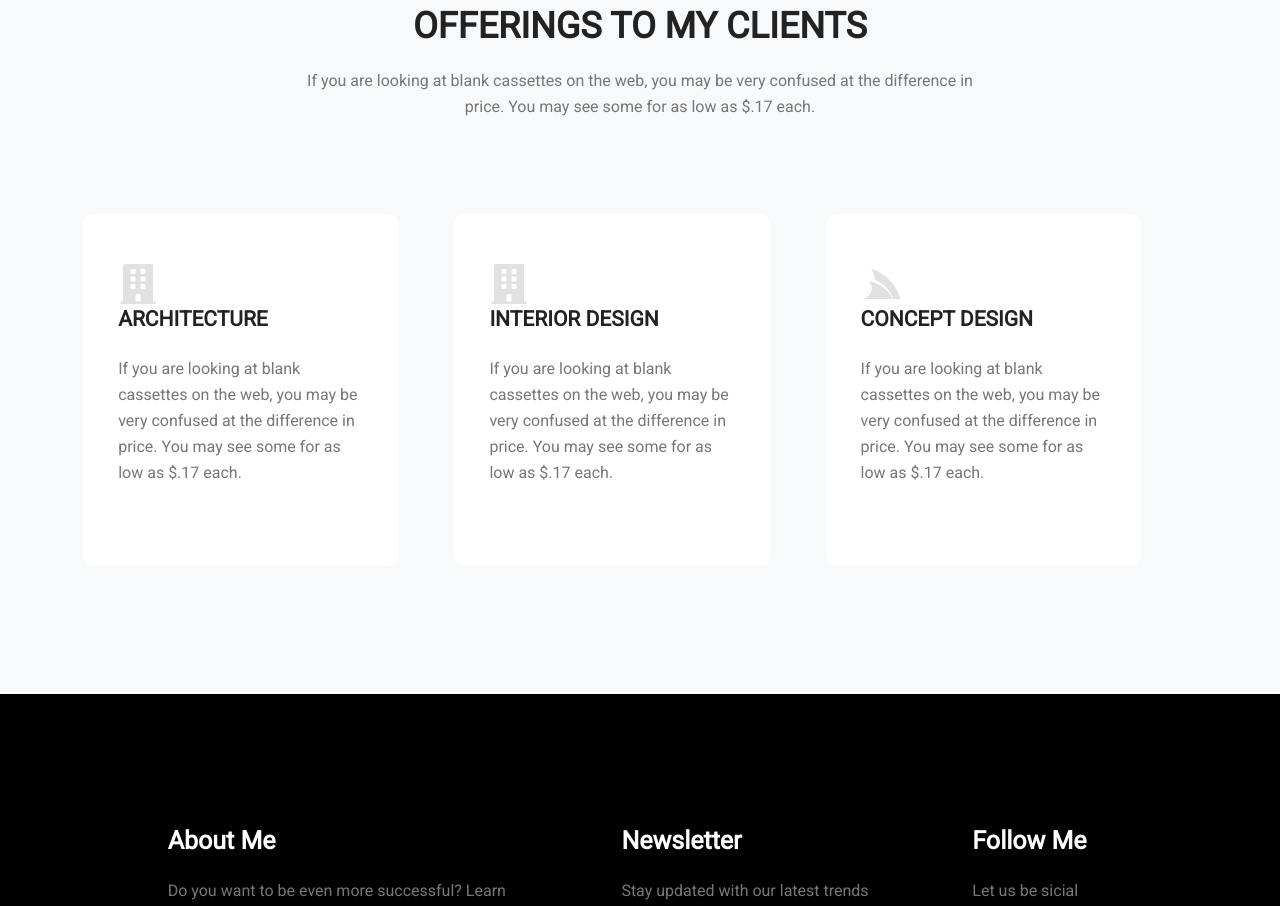
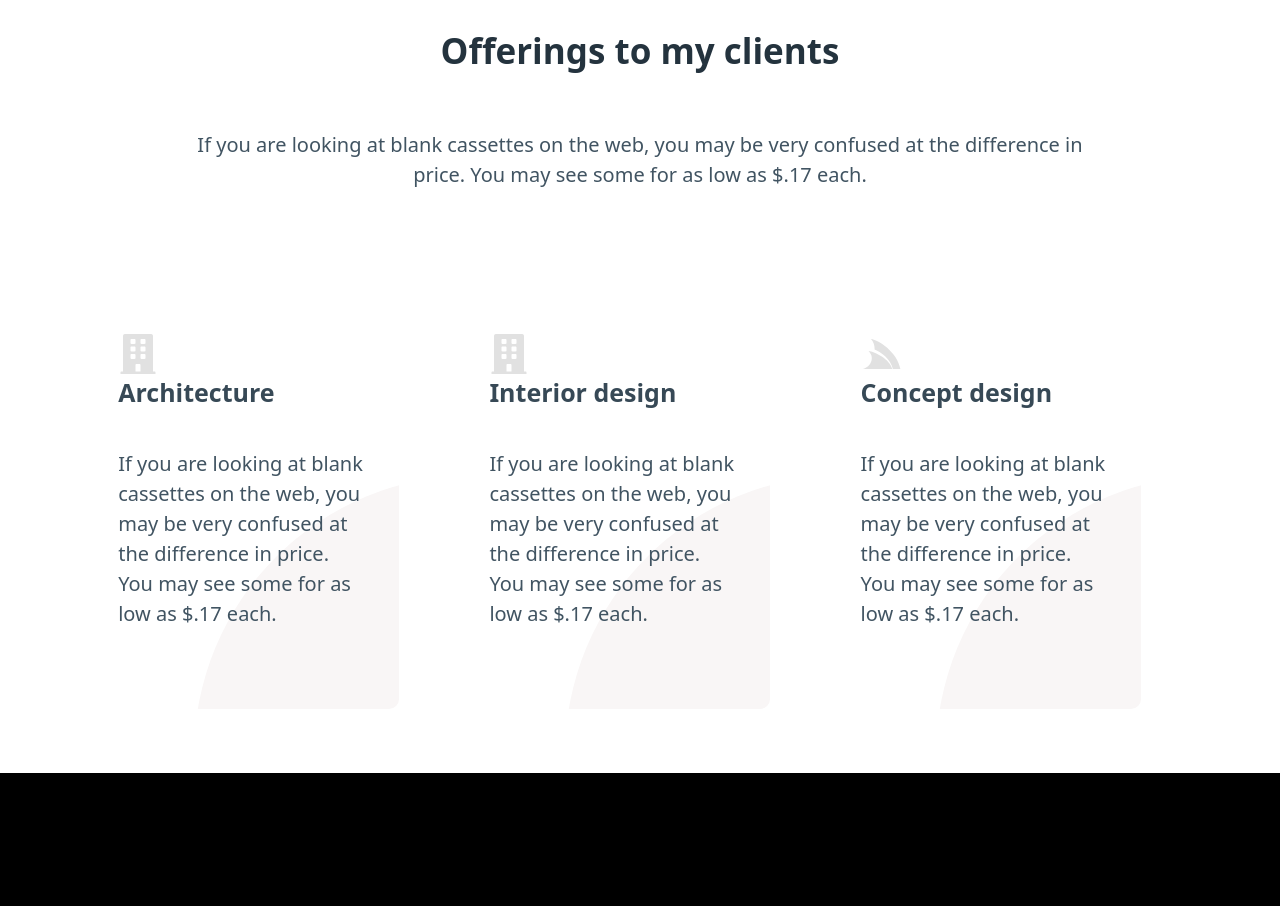
Before and after one commit to ismoilkhon/ismoilkhon.github.io, a React (Create React App) app: page / in a window 1280 px wide. Shown: the part 1740-2646 px from the top of the page. Built offline with nearby package versions, Linux system fonts and the light colour scheme; the HTML template or start-up script is replaced by a standard one.

Commit message:
fixed-navBar

```diff
--- a/src/Screens/nav/index.js
+++ b/src/Screens/nav/index.js
@@ -1,8 +1,16 @@
 import './style.css'
+import { useState } from 'react';
+
+
 export const NavBar = () => {
+    const [appBar, setAppBar] = useState('main')
 
-	return (
-		<nav className='container-fluid'>
+    window.addEventListener('scroll', e => {
+        window.scrollY > 130 ? setAppBar('appBar') : setAppBar('main')
+    })
+
+    return (
+        <nav className={appBar}>
 			<ul><strong>ISMOIL</strong></ul>
 			<ul>
 				<li><a href="#home">HOME</a></li>
@@ -11,5 +19,5 @@ export const NavBar = () => {
 				<li><a href="#contact">CONTACT</a></li>
 			</ul>
 		</nav>
-	)
+     );
 }
--- a/src/Screens/nav/mobile.js
+++ b/src/Screens/nav/mobile.js
@@ -5,7 +5,7 @@ export const MobileBar = () => {
 
 	const [open, setOpen] = useState('open')
 	function openMenu(){
-		open == 'open' ? setOpen('close') : setOpen('open')
+		open === 'open' ? setOpen('close') : setOpen('open')
 	}
 
 	return (
--- a/src/Screens/nav/style.css
+++ b/src/Screens/nav/style.css
@@ -1,7 +1,4 @@
-.container-fluid{
-	width: 86%;
-	margin: 0 7%;
-}
+
 .mobile{
 	width: 80%;
 	margin: 0% 10%;
@@ -10,11 +7,30 @@
 	display: flex;
 	flex-direction: column;
 	position: absolute;
-	width: 30%;
-	right: 5%;
+	width: 100vw;
+	height: 100vh;
 	top: 5%;
-	background-color: #f0f8ff88;
+	left: -0%;
+	background-color: #555758b2;
 }
 .open{
 	display: none;
 }
+.main {
+    width: 86%;
+	margin: 2% 7% 5%;
+}
+
+.appBar {
+	z-index: 10;
+	width: 100%;
+	padding: 0% 7%;
+    position: fixed;
+    animation: navAnim 0.8s;
+	background-color: black;
+
+}
+@keyframes navAnim {
+	from {background-color: transparent;}
+	to {background-color: black;}
+}
--- a/src/Screens/servis/index.js
+++ b/src/Screens/servis/index.js
@@ -4,21 +4,24 @@ import { FaBuilding, FaServicestack } from "react-icons/fa";
 export const Services = () => {
 	return (
 		<div className="service" id='services' >
-            <h2>offerings to my clients</h2>
-            <p>If you are looking at blank cassettes on the web, you may be very confused at the difference in<br/> price. You may see some for as low as $.17 each.</p>
+			<h2>Offerings to my clients</h2>
+			<p>If you are looking at blank cassettes on the web, you may be very confused at the difference in<br /> price. You may see some for as low as $.17 each.</p>
 			<div className="serviceCont">
 				<div className="serviceItem">
-                    <FaBuilding  className='sIcon'/>
+					<div className='round'></div>
+					<FaBuilding className='sIcon' />
 					<h4>Architecture</h4>
 					<p>If you are looking at blank cassettes on the web, you may be very confused at the difference in price. You may see some for as low as $.17 each.</p>
 				</div>
 				<div className="serviceItem">
-                    <FaBuilding className='sIcon'/>
+					<div className='round'></div>
+					<FaBuilding className='sIcon' />
 					<h4>Interior design</h4>
 					<p>If you are looking at blank cassettes on the web, you may be very confused at the difference in price. You may see some for as low as $.17 each.</p>
 				</div>
 				<div className="serviceItem">
-                    <FaServicestack className='sIcon'/>
+					<div className='round'></div>
+					<FaServicestack className='sIcon' />
 					<h4>Concept design</h4>
 					<p>If you are looking at blank cassettes on the web, you may be very confused at the difference in price. You may see some for as low as $.17 each.</p>
 				</div>
--- a/src/Screens/servis/style.css
+++ b/src/Screens/servis/style.css
@@ -14,53 +14,46 @@
     width: 100%;
     /* height: 100%; */
     text-align: center;
-    background-color: #f8f9fa;
+	padding-top: 5%;
 }
-.service h2{
-    color: #222;
-    font-size: 36px;
-    padding-top: 10%;
-    margin-bottom: 15px;
-    text-transform: uppercase;
-    font-family: "Roboto",sans-serif;
-}
-.service p{
-    color: #777;
-    font-size: 16px;
-    line-height: 26px;
-    font-weight: normal;
-    font-family: "Roboto",sans-serif;
-}
+
 .serviceCont{
     width: 87%;
     display: flex;
-    padding-top: 5%;
+	justify-content: space-evenly;
+    padding: 5% 0;
     margin-left: 6.5%;
-    padding-bottom: 10%;
-    justify-content: space-around;
+}
+.round{
+	top: 45%;
+	left: 35%;
+	width: 70vh;
+	height: 70vh;
+	border-radius: 50%;
+	position: absolute;
+	z-index: -10;
+	background-color: #f9f6f6;
 }
 .serviceItem{
+	overflow: hidden;
+	text-align: left;
+    margin-right: 5%;
     padding: 50px 35px;
+	position: relative;
     border-radius: 10px;
     transition: all 300ms linear 0s;
-    background: #fff;
-    margin-right: 5%;
-    text-align: left;
 }
 .serviceItem:hover{
-    box-shadow: 0px 0px 25px 20px rgba(34, 60, 80, 0.2);
+	box-shadow: 0px 0px 25px 20px rgba(34, 60, 80, 0.2);
 }
 .serviceItem:hover .sIcon{
-    color: rgb(118, 109, 255)
+	color: rgb(118, 109, 255)
+}
+.serviceItem:hover .round{
+	top: 40%;
+	left: 30%;
+	transition: all 300ms linear 0s;
 
-}
-.serviceItem h4{
-    color: #222;
-    font-size: 21px;
-    font-family: "Roboto",sans-serif;
-    font-weight: bold;
-    margin-bottom: 20px;
-    text-transform: uppercase;
 }
 .sIcon{
     width: 40px;
```
Lines whose indentation alone changed are shown as unchanged.
